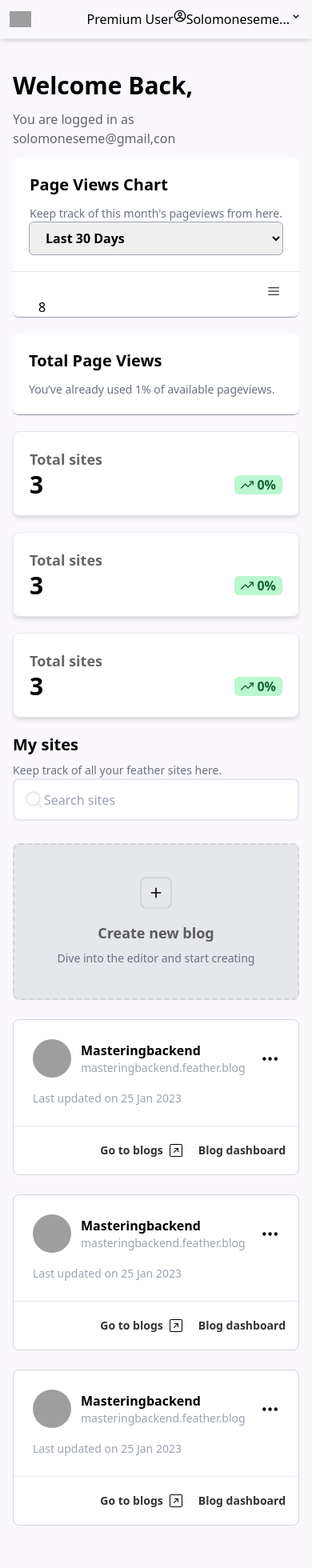
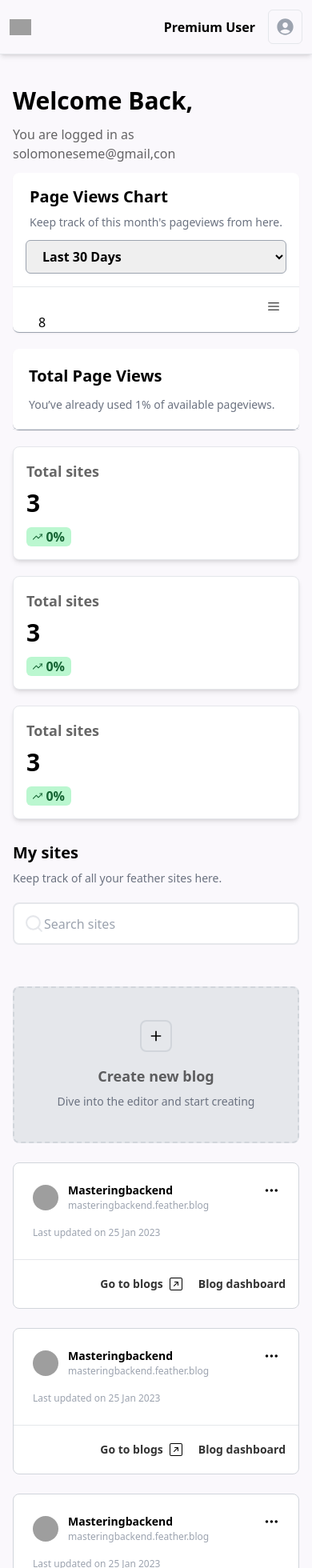
Before and after one commit to Succyvibe/Notion_blog, a React (Create React App) app: page /all-sites in a window 390 px wide. Shown: the top 1960 px of the page at 80% size. Before the commit the page ends 1939 px from the top, so only its background shows below. Built offline with nearby package versions, Linux system fonts and the light colour scheme; grey boxes are pictures that could not be loaded.

Commit message:
fixed mobile responsiveness

```diff
--- a/src/components/BlogCard.jsx
+++ b/src/components/BlogCard.jsx
@@ -3,7 +3,7 @@ import React from "react";
 const BlogCard = () => {
   return (
     <div>
-      <div className="w-[400px] bg-white p-3">
+      <div className="md:w-[400px] bg-white p-3">
         <div className="w-full flex justify-center">
           <div className="w-10 h-10 rounded-full bg-gray">
             <img
--- a/src/components/Cards.jsx
+++ b/src/components/Cards.jsx
@@ -4,11 +4,13 @@ import { FiTrendingUp } from "react-icons/fi";
 const Cards = () => {
   return (
     <>
-      <div className="w-full md:w-[300px] p-5 bg-white border shadow-md rounded-lg">
-        <p className="text-black/60 text-lg font-semibold">Total sites</p>
-        <div className="w-full flex justify-between items-center">
-          <h4 className="font-bold text-3xl text-black">3</h4>
-          <div className="flex items-center bg-green-200 px-2 rounded-md text-green-800 font-semibold">
+      <div className="w-full p-4 lg:p-5 bg-white border shadow-md rounded-lg">
+        <p className="text-black/60 mb-2 lg:mb-0 text-lg font-semibold ">
+          Total sites
+        </p>
+        <div className="w-full lg:flex justify-between items-center">
+          <h4 className="font-bold text-3xl text-black mb-3 lg:mb-0">3</h4>
+          <div className=" w-14 flex  items-center bg-green-200 px-2 rounded-md text-green-800 font-semibold">
             <FiTrendingUp className="mr-1" />
             0%
           </div>
--- a/src/components/Header.jsx
+++ b/src/components/Header.jsx
@@ -1,6 +1,6 @@
 import React from "react";
 import { useLocation, useNavigate } from "react-router-dom";
-import { CgProfile } from "react-icons/cg";
+import { IoPersonCircle } from "react-icons/io5";
 import { BiChevronDown } from "react-icons/bi";
 
 const Header = () => {
@@ -15,6 +15,7 @@ const Header = () => {
   return (
     <div className="bg-[#faf8fc] border-b shadow-md sticky top-0 left-0 w-full z-50">
       <header className="flex justify-between items-center p-3 container mx-auto">
+        {/* <IoMenuOutline/> */}
         <div>
           <img
             src="https://cdn.feather.blog/?src=https%3A%2F%2Ffeather.so%2Fbuild%2F_assets%2Flogo-full-W6NCDN3K.svg&optimizer=image"
@@ -35,7 +36,7 @@ const Header = () => {
             </li>
 
             <li
-              className={`cursor-pointer py-3 text-sm font-semibold text-gray-400 border-b-[3px] border-b-transparent ${
+              className={`cursor-pointer py-3 text-md font-semibold text-gray-400 border-b-[3px] border-b-transparent ${
                 pathMatchRoute("/showcase") && "text-black border-b-red-500"
               }`}
               onClick={() => navigate("/showcase")}
@@ -44,7 +45,7 @@ const Header = () => {
             </li>
 
             <li
-              className={`cursor-pointer py-3 text-sm font-semibold text-gray-400 border-b-[3px] border-b-transparent ${
+              className={`cursor-pointer py-3 text-md font-semibold text-gray-400 border-b-[3px] border-b-transparent ${
                 pathMatchRoute("/docs") && "text-black border-b-red-500"
               }`}
               onClick={() => navigate("/docs")}
@@ -53,7 +54,7 @@ const Header = () => {
             </li>
 
             <li
-              className={`cursor-pointer py-3 text-sm font-semibold text-gray-400 border-b-[3px] border-b-transparent ${
+              className={`cursor-pointer py-3 text-md font-semibold text-gray-400 border-b-[3px] border-b-transparent ${
                 pathMatchRoute("/blogs") && "text-black border-b-red-500"
               }`}
               onClick={() => navigate("/blogs")}
@@ -63,12 +64,12 @@ const Header = () => {
           </ul>
         </div>
 
-        <div className="flex">
-          <p>Premium User</p>
-          <div className="flex">
-            <CgProfile />
-            <p>Solomoneseme...</p>
-            <BiChevronDown />
+        <div className="flex items-center space-x-4">
+          <p className="font-semibold text-black">Premium User</p>
+          <div className="flex items-center p-2 border border-gray-200 rounded-md">
+            <IoPersonCircle size={25} className="text-gray-400" />
+            <p className="hidden md:block">Solomoneseme...</p>
+            <BiChevronDown className="hidden md:block" />
           </div>
         </div>
       </header>
--- a/src/components/SearchBox.jsx
+++ b/src/components/SearchBox.jsx
@@ -4,7 +4,7 @@ import { FiSearch } from "react-icons/fi";
 const SearchBox = () => {
   return (
     <>
-      <div className="flex items-center border-gray-200 rounded-lg w-full lg:w-[350px] bg-white p-3 border-2">
+      <div className="flex items-center border-gray-200 rounded-lg w-full md:w-[350px] bg-white p-3 border-2">
         <FiSearch size={25} className="font-semibold text-gray-200" />
         <input
           type="text"
--- a/src/pages/AllSites.jsx
+++ b/src/pages/AllSites.jsx
@@ -10,7 +10,7 @@ import { Link } from "react-router-dom";
 const AllSites = () => {
   return (
     <section>
-      <div className="max-w-6xl mx-auto pt-10 px-4">
+      <div className="w-full lg:max-w-6xl mx-auto pt-10 px-4">
         <div>
           <div className="flex flex-col space-y-3 mb-3">
             <h1 className="font-bold text-3xl text-black">Welcome Back,</h1>
@@ -22,19 +22,19 @@ const AllSites = () => {
           {/* ====================================Graph Analytics============================================== */}
           <div className="flex flex-col lg:flex-row w-full justify-between gap-5">
             <div className="flex-1 bg-white shadow-sm rounded-lg border-b border-gray-400">
-              <div className="flex flex-col lg:flex-row justify-between items-center w-full border-b p-5">
+              <div className="flex flex-col md:flex-row justify-between items-center w-full border-b p-4 md:p-5">
                 <div>
                   <h3 className="text-xl font-bold text-black">
                     Page Views Chart
                   </h3>
-                  <p className="text-sm font-medium text-gray-500 mt-3">
+                  <p className="text-sm font-medium text-gray-500 mt-2">
                     Keep track of this month's pageviews from here.
                   </p>
                 </div>
                 <select
                   name="month"
                   id="month"
-                  className="w-full lg: text-md rounded-md border-gray-400 border px-4 py-2 font-bold text-black"
+                  className=" w-full md:w-[160px] mt-3 md:mt-0  text-md rounded-md border-gray-400 border px-4 py-2 font-bold text-black"
                 >
                   <option value="thirty" className="">
                     Last 30 Days
@@ -51,7 +51,7 @@ const AllSites = () => {
                 </div>
               </div>
             </div>
-            <div className="w-full md:w-[40%] xl:w-[30%] bg-white shadow-sm rounded-lg border-b border-gray-400">
+            <div className="w-full lg:w-[40%] xl:w-[30%] bg-white shadow-sm rounded-lg border-b border-gray-400">
               <div className=" w-full border-b p-5">
                 <div>
                   <h3 className="text-xl font-bold text-black">
@@ -65,13 +65,13 @@ const AllSites = () => {
             </div>
           </div>
 
-          <div className="mt-5 lg:mt-7 flex flex-col lg:flex-row gap-5">
+          <div className="mt-5 md:mt-7  grid grid-cols-1 md:grid-cols-2 lg:grid-cols-3 xl:grid-cols-4 gap-5">
             <Cards />
             <Cards />
             <Cards />
           </div>
 
-          <div className="mt-5 lg:mt-7 flex flex-col lg:flex-row justify-between lg:items-center">
+          <div className="mt-7 flex flex-col md:flex-row justify-between lg:items-center gap-y-5 md:gap-0">
             <div>
               <h3 className="text-xl font-bold text-black">My sites</h3>
               <p className="text-sm font-medium text-gray-500 mt-2 lg:mt-3">
@@ -82,8 +82,8 @@ const AllSites = () => {
           </div>
 
           {/* ====================================Blogs==================================== */}
-          <div className="grid lg:grid-cols-3 mt-7 gap-6 mb-8 w-full">
-            <div className=" bg-gray-200 border-2 border-gray-300 border-dashed p-10 rounded-lg space-y-4">
+          <div className="pt-6">
+            <div className="hidden md:block lg:hidden bg-gray-200 border-2 border-gray-300 border-dashed p-10 rounded-lg space-y-4">
               <div className="w-10 h-10 rounded-lg border-2 border-gray-300 flex justify-center items-center mx-auto">
                 <IoMdAdd size={20} />
               </div>
@@ -96,33 +96,48 @@ const AllSites = () => {
                 </p>
               </div>
             </div>
+            <div className=" w-full grid grid-cols-1 md:grid-cols-2 xl:grid-cols-3  mt-7 gap-6 mb-8">
               {/* ============================Blog Card=============================== */}
+
+              <div className=" md:hidden lg:block bg-gray-200 border-2 border-gray-300 border-dashed p-10 rounded-lg space-y-4 lg:w-full">
+                <div className="w-10 h-10 rounded-lg border-2 border-gray-300 flex justify-center items-center mx-auto">
+                  <IoMdAdd size={20} />
+                </div>
+                <div className="text-center">
+                  <h4 className="text-black/60 text-lg font-semibold">
+                    Create new blog
+                  </h4>
+                  <p className="text-sm font-medium text-gray-500 mt-2">
+                    Dive into the editor and start creating
+                  </p>
+                </div>
+              </div>
               {/* <BlogCard /> */}
               <div className=" bg-white rounded-lg border border-gray-300 flex flex-col">
                 <div className="border-b border-gray-200">
                   <div className=" p-6">
-                  <div className="w-full flex justify-center items-center">
+                    <div className="w-full flex justify-center md:items-center">
                       <div className="flex w-full items-center gap-x-3">
-                      <div className="w-12 h-12 rounded-full bg-gray">
+                        <div className="w-8 h-8 md:w-12 md:h-12 rounded-full bg-gray">
                           <img
                             src="https://encrypted-tbn0.gstatic.com/images?q=tbn:ANd9GcRROt7YUKa7excpJt4CR59ZwHzhWDfV1mr0eQ&usqp=CAU"
                             alt="user"
                             className="w-full h-full object-cover rounded-full"
                           />
                         </div>
-                      <div>
-                        <h5 className="font-bold text-black">
+                        <div className="">
+                          <h5 className="font-bold text-sm md:text-md text-black">
                             Masteringbackend
                           </h5>
-                        <p className="text-gray-400 text-sm font-medium">
+                          <p className="text-gray-400 text-[12px] md:text-sm font-medium">
                             masteringbackend.feather.blog
                           </p>
                         </div>
                       </div>
-                    <BsThreeDots size={25} className="cursor-pointer" />
+                      <BsThreeDots size={20} className="cursor-pointer" />
                     </div>
                     <div>
-                    <p className="text-gray-400 text-sm font-medium mt-4 ">
+                      <p className="text-gray-400 text-[12px] md:text-sm font-medium mt-4 ">
                         Last updated on 25 Jan 2023
                       </p>
                     </div>
@@ -145,28 +160,28 @@ const AllSites = () => {
               <div className=" bg-white rounded-lg border border-gray-300 flex flex-col">
                 <div className="border-b border-gray-200">
                   <div className=" p-6">
-                  <div className="w-full flex justify-center items-center">
+                    <div className="w-full flex justify-center md:items-center">
                       <div className="flex w-full items-center gap-x-3">
-                      <div className="w-12 h-12 rounded-full bg-gray">
+                        <div className="w-8 h-8 md:w-12 md:h-12 rounded-full bg-gray">
                           <img
                             src="https://encrypted-tbn0.gstatic.com/images?q=tbn:ANd9GcRROt7YUKa7excpJt4CR59ZwHzhWDfV1mr0eQ&usqp=CAU"
                             alt="user"
                             className="w-full h-full object-cover rounded-full"
                           />
                         </div>
-                      <div>
-                        <h5 className="font-bold text-black">
+                        <div className="">
+                          <h5 className="font-bold text-sm md:text-md text-black">
                             Masteringbackend
                           </h5>
-                        <p className="text-gray-400 text-sm font-medium">
+                          <p className="text-gray-400 text-[12px] md:text-sm font-medium">
                             masteringbackend.feather.blog
                           </p>
                         </div>
                       </div>
-                    <BsThreeDots size={25} className="cursor-pointer" />
+                      <BsThreeDots size={20} className="cursor-pointer" />
                     </div>
                     <div>
-                    <p className="text-gray-400 text-sm font-medium mt-4 ">
+                      <p className="text-gray-400 text-[12px] md:text-sm font-medium mt-4 ">
                         Last updated on 25 Jan 2023
                       </p>
                     </div>
@@ -189,28 +204,28 @@ const AllSites = () => {
               <div className=" bg-white rounded-lg border border-gray-300 flex flex-col">
                 <div className="border-b border-gray-200">
                   <div className=" p-6">
-                  <div className="w-full flex justify-center items-center">
+                    <div className="w-full flex justify-center md:items-center">
                       <div className="flex w-full items-center gap-x-3">
-                      <div className="w-12 h-12 rounded-full bg-gray">
+                        <div className="w-8 h-8 md:w-12 md:h-12 rounded-full bg-gray">
                           <img
                             src="https://encrypted-tbn0.gstatic.com/images?q=tbn:ANd9GcRROt7YUKa7excpJt4CR59ZwHzhWDfV1mr0eQ&usqp=CAU"
                             alt="user"
                             className="w-full h-full object-cover rounded-full"
                           />
                         </div>
-                      <div>
-                        <h5 className="font-bold text-black">
+                        <div className="">
+                          <h5 className="font-bold text-sm md:text-md text-black">
                             Masteringbackend
                           </h5>
-                        <p className="text-gray-400 text-sm font-medium">
+                          <p className="text-gray-400 text-[12px] md:text-sm font-medium">
                             masteringbackend.feather.blog
                           </p>
                         </div>
                       </div>
-                    <BsThreeDots size={25} className="cursor-pointer" />
+                      <BsThreeDots size={20} className="cursor-pointer" />
                     </div>
                     <div>
-                    <p className="text-gray-400 text-sm font-medium mt-4 ">
+                      <p className="text-gray-400 text-[12px] md:text-sm font-medium mt-4 ">
                         Last updated on 25 Jan 2023
                       </p>
                     </div>
@@ -233,6 +248,7 @@ const AllSites = () => {
             </div>
           </div>
         </div>
+      </div>
     </section>
   );
 };
```
Lines whose indentation alone changed are shown as unchanged.
